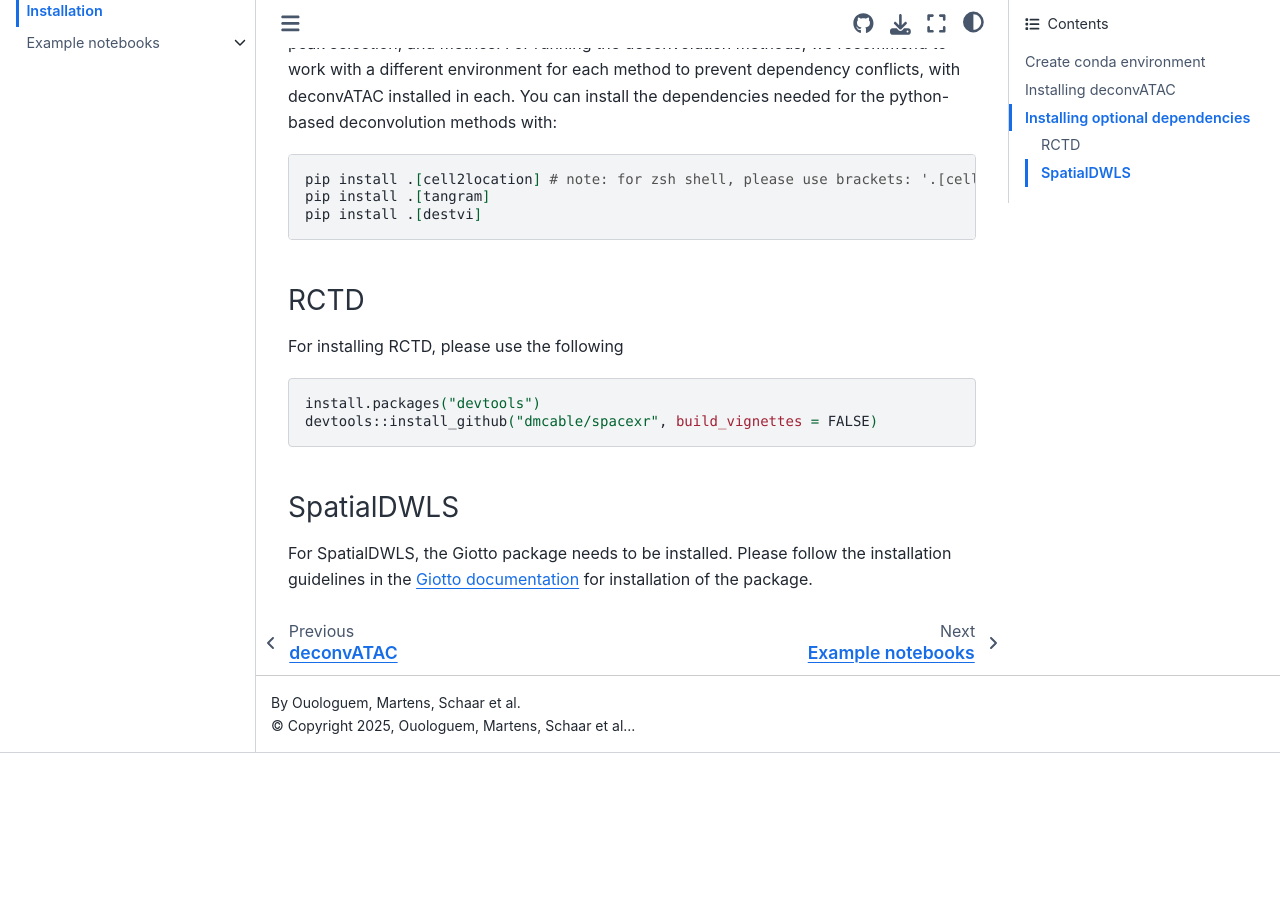
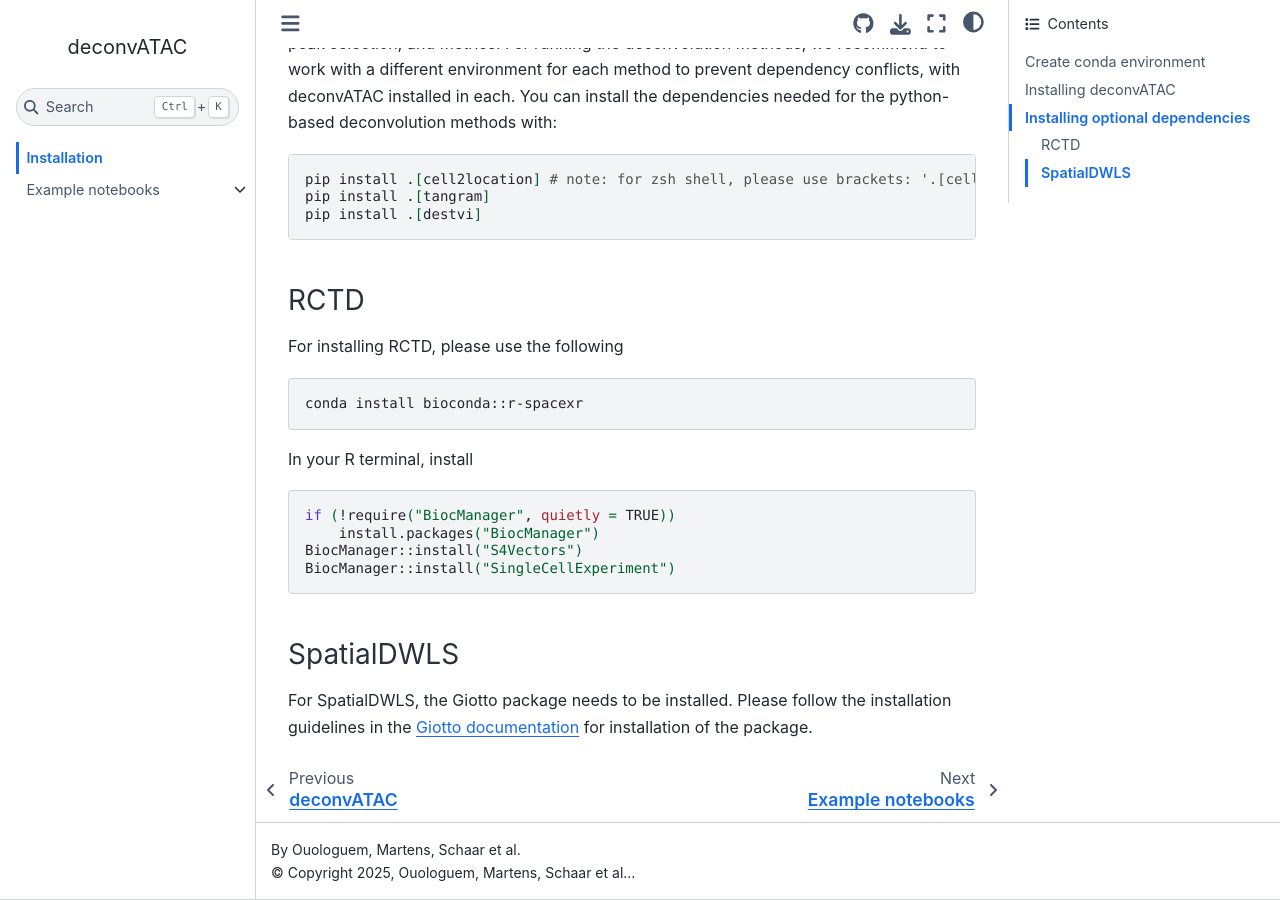
Before and after one commit to theislab/deconvATAC, a Sphinx documentation site: the page built from docs/installation.md, in a window 1280 px wide and 900 px high, scrolled down 772 px. Built offline with Sphinx 7.4.7 and the Sphinx Book theme 1.1.4, drawn with Linux system fonts in a browser that asks for light colours; pages that are not in the unit, such as notebooks, are missing from menus; before the commit the page ends 1525 px from its top, so only the background shows below that.

Commit message:
update rctd installation

````diff
--- a/docs/installation.md
+++ b/docs/installation.md
@@ -40,8 +40,14 @@
 
 For installing RCTD, please use the following
 ```bash
-install.packages("devtools")
-devtools::install_github("dmcable/spacexr", build_vignettes = FALSE)
+conda install bioconda::r-spacexr
+```
+In your R terminal, install
+```bash
+if (!require("BiocManager", quietly = TRUE))
+    install.packages("BiocManager")
+BiocManager::install("S4Vectors")
+BiocManager::install("SingleCellExperiment")
 ```
 
 #### SpatialDWLS
````
Also changed, not shown: other parts of docs/installation.md (+1 -1 lines), README.md (+9 -3 lines).
